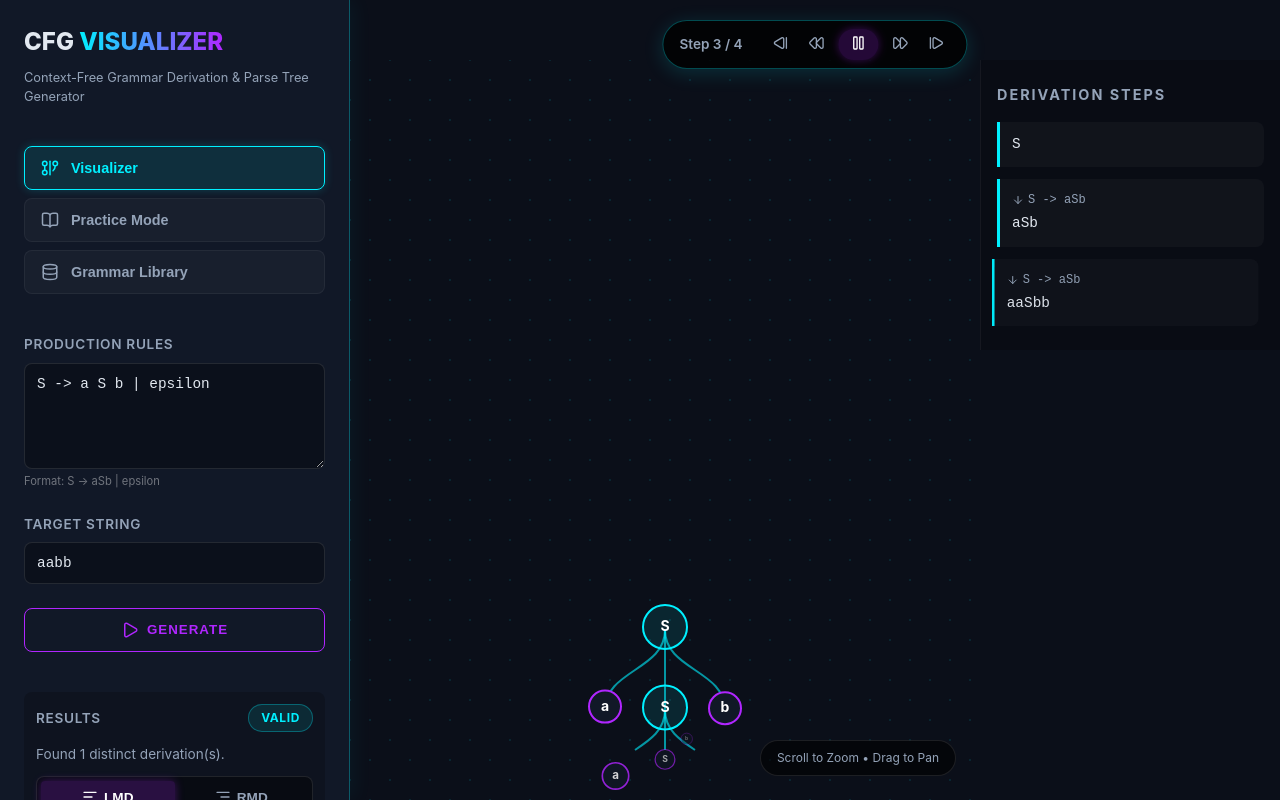
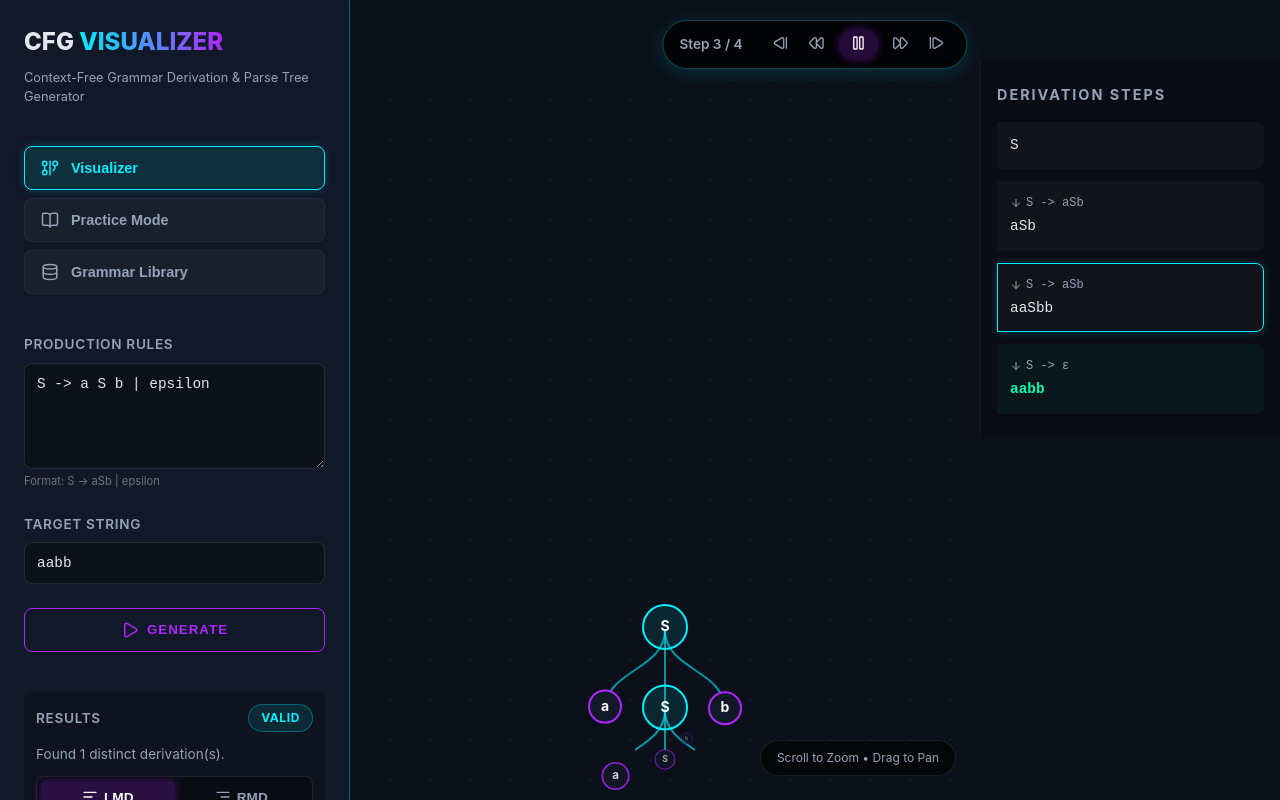
Before and after one commit to Ashutosh-Naruka/Tafl_project_2024UCS1522, a React (Vite) app: page / in a window 1280 px wide. Both pictures are taken after a click on the button "GENERATE". Built offline with nearby package versions, Linux system fonts and the light colour scheme.

Commit message:
feat: make derivation steps clickable to jump time in parse tree animation

```diff
--- a/src/App.jsx
+++ b/src/App.jsx
@@ -200,14 +200,14 @@ export default function App() {
                            <p style={{ position: 'absolute', top: 16, left: 16, zIndex: 10,  color: 'var(--text-muted)', background: 'rgba(0,0,0,0.5)', padding: '4px 12px', borderRadius: '20px', border: '1px solid rgba(255,255,255,0.1)' }}>Parse Tree 1</p>
                            <ParseTreeViewer treeData={treeData1} />
                         </div>
-                        <DerivationList path={displayedPath1} targetString={targetString} listWidth="240px" />
+                        <DerivationList path={activePaths[0]} currentStep={currentStep} onStepClick={(idx) => {setIsPlaying(false); setCurrentStep(idx);}} targetString={targetString} listWidth="240px" />
                       </motion.div>
                       <motion.div layout style={{ flex: 1, display: 'flex', overflow: 'hidden' }}>
                         <div style={{ flex: 1, position: 'relative' }}>
                            <p style={{ position: 'absolute', top: 16, left: 16, zIndex: 10, color: 'var(--text-muted)', background: 'rgba(0,0,0,0.5)', padding: '4px 12px', borderRadius: '20px', border: '1px solid rgba(255,255,255,0.1)' }}>Parse Tree 2</p>
                            <ParseTreeViewer treeData={treeData2} />
                         </div>
-                        <DerivationList path={displayedPath2} targetString={targetString} listWidth="240px" />
+                        <DerivationList path={activePaths[1]} currentStep={currentStep} onStepClick={(idx) => {setIsPlaying(false); setCurrentStep(idx);}} targetString={targetString} listWidth="240px" />
                       </motion.div>
                     </motion.div>
                   ) : (
@@ -216,7 +216,7 @@ export default function App() {
                          <ParseTreeViewer treeData={treeData} />
                       </motion.div>
                       <motion.div layout style={{ width: '300px', height: '100%' }}>
-                        <DerivationList path={displayedPath} targetString={targetString} listWidth="300px" />
+                        <DerivationList path={activePath} currentStep={currentStep} onStepClick={(idx) => {setIsPlaying(false); setCurrentStep(idx);}} targetString={targetString} listWidth="300px" />
                       </motion.div>
                     </motion.div>
                   )}
--- a/src/components/DerivationList.jsx
+++ b/src/components/DerivationList.jsx
@@ -2,7 +2,7 @@ import React from 'react';
 import { motion } from 'framer-motion';
 import { ArrowDown } from 'lucide-react';
 
-export default function DerivationList({ path, targetString, listWidth = '300px' }) {
+export default function DerivationList({ path, currentStep, onStepClick, targetString, listWidth = '300px' }) {
   if (!path || path.length === 0) return null;
 
   const containerVariants = {
@@ -30,11 +30,23 @@ export default function DerivationList({ path, targetString, listWidth = '300px'
       >
         {path.map((step, index) => {
           const isTarget = index === path.length - 1 && step.str === targetString;
+          const isActive = typeof currentStep !== 'undefined' ? index === currentStep : false;
+          const isFuture = typeof currentStep !== 'undefined' && index > currentStep;
 
           return (
             <motion.div
               key={`${index}-${step.str}`}
               variants={itemVariants}
+              onClick={() => onStepClick && onStepClick(index)}
+              style={{
+                cursor: onStepClick ? 'pointer' : 'default',
+                opacity: isFuture ? 0.3 : 1,
+                transform: isActive ? 'scale(1.02)' : 'none',
+                boxShadow: isActive ? '0 0 10px rgba(0, 240, 255, 0.2)' : 'none',
+                borderColor: isActive ? 'var(--accent-blue)' : 'transparent',
+                borderStyle: 'solid',
+                borderWidth: '1px'
+              }}
               className={`derivation-step ${isTarget ? 'target-match' : ''}`}
             >
               {index > 0 && (
```
